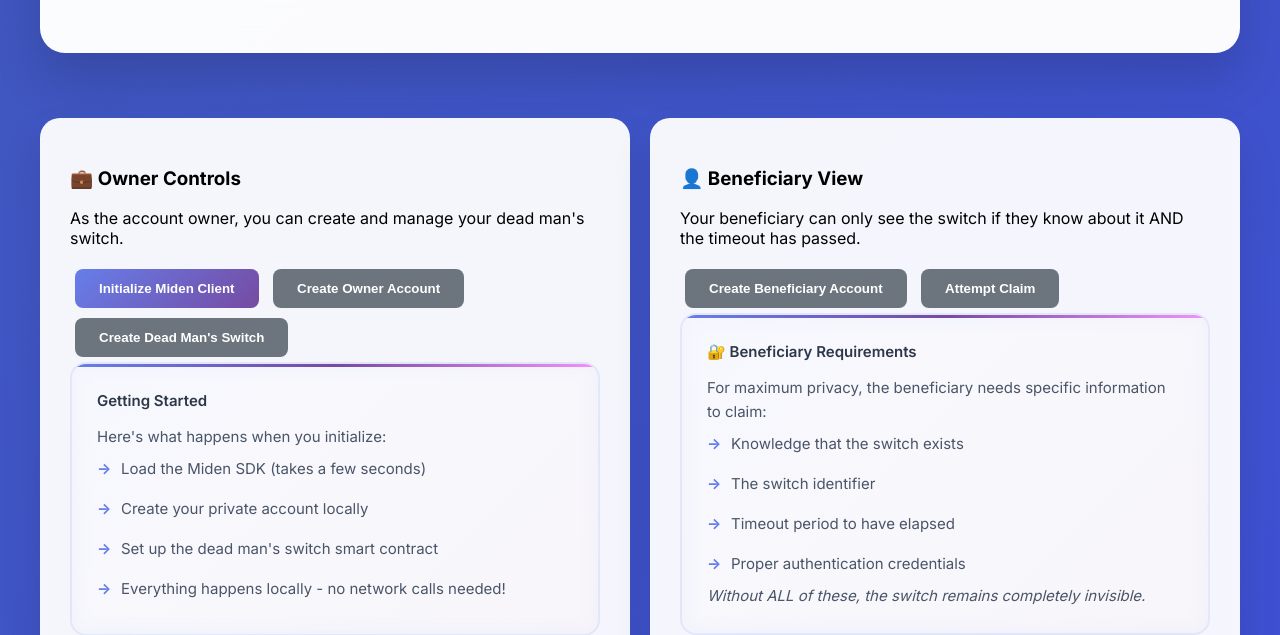
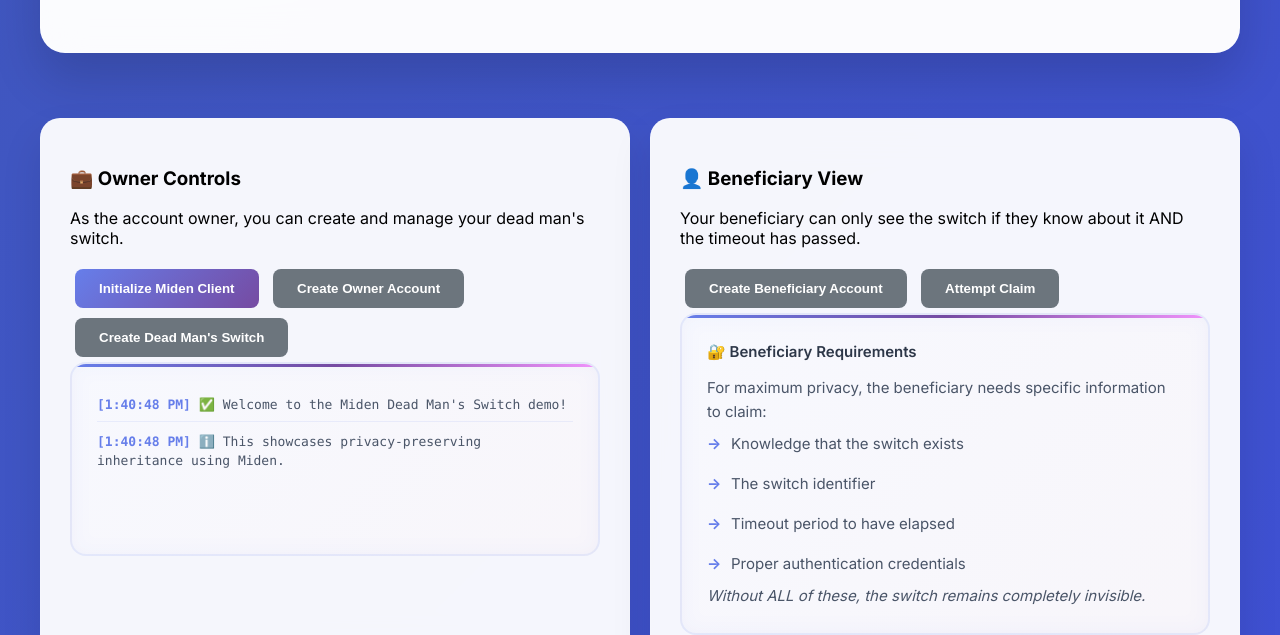
Before and after one commit to Olanetsoft/miden-deadmans-switch-demo, a website: page deadmans-switch.html in a window 1280 px wide. Shown: the part 165-800 px from the top of the page. Drawn offline with Linux system fonts and the light colour scheme; the site is published under a folder, as on GitHub Pages, so addresses that start at the root find nothing.

Commit message:
fix: update js path

```diff
--- a/deadmans-switch.html
+++ b/deadmans-switch.html
@@ -504,6 +504,6 @@
       </div>
     </div>
 
-    <script type="module" src="/deadmans-switch.js"></script>
+    <script type="module" src="deadmans-switch.js"></script>
   </body>
 </html>
```
